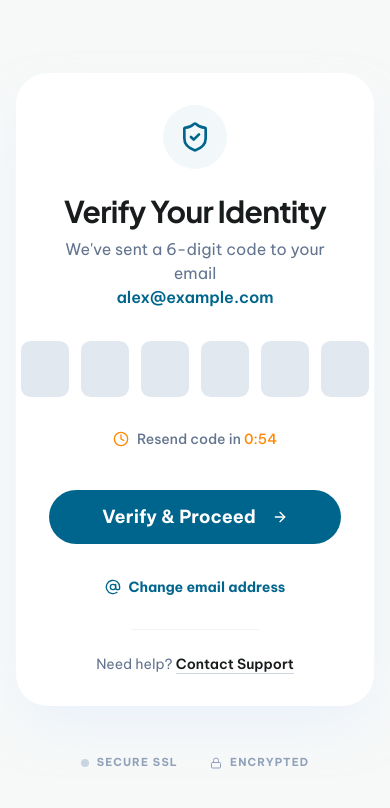
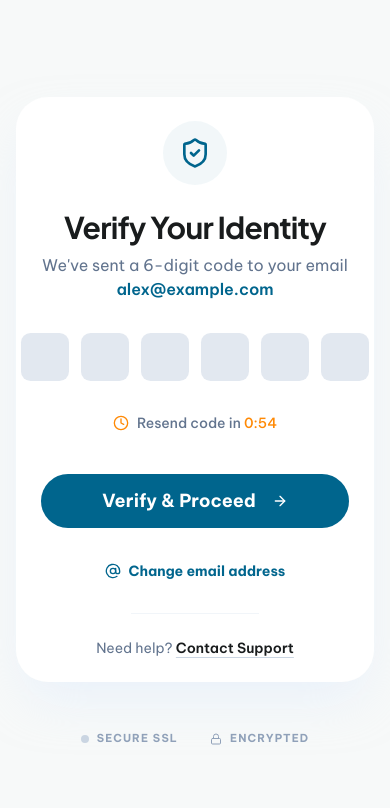
Before and after one commit to Sourav1018/TM-FE, a Next.js app: page /auth/verify-otp in a window 390 px wide. Shown: the top 808 px of the page. Built offline with nearby package versions, Linux system fonts and the light colour scheme.

Commit message:
refactor: Adjust UI padding, input text sizes, and responsive styling across authentication pages.

```diff
--- a/app/auth/login/page.tsx
+++ b/app/auth/login/page.tsx
@@ -46,7 +46,7 @@ export default function LoginPage() {
                 <Input
                   type="email"
                   placeholder="name@example.com"
-                  className="h-14 border-none bg-slate-100 pl-14 pr-4 text-base rounded-2xl focus-visible:ring-2 focus-visible:ring-primary/20"
+                  className="h-14 border-none bg-slate-100 pl-14 pr-4 text-sm md:text-base focus-visible:ring-2 focus-visible:ring-primary/20"
                 />
               </div>
             </div>
--- a/app/auth/signup/page.tsx
+++ b/app/auth/signup/page.tsx
@@ -92,7 +92,7 @@ export default function SignupPage() {
                 <Input
                   type="email"
                   placeholder="explorer@horizon.com"
-                  className="h-14 border-none bg-slate-100 pl-12 pr-4 text-base focus-visible:ring-2 focus-visible:ring-primary/20"
+                  className="h-14 border-none bg-slate-100 pl-12 pr-4 text-sm md:text-base focus-visible:ring-2 focus-visible:ring-primary/20"
                 />
               </div>
             </div>
@@ -105,15 +105,15 @@ export default function SignupPage() {
                 <Input
                   type="tel"
                   placeholder="+1 (555) 000-0000"
-                  className="h-14 border-none bg-slate-100 pl-12 pr-4 text-base focus-visible:ring-2 focus-visible:ring-primary/20"
+                  className="h-14 border-none bg-slate-100 pl-12 pr-4 text-sm md:text-base focus-visible:ring-2 focus-visible:ring-primary/20"
                 />
               </div>
             </div>
 
             {/* Terms & Privacy */}
-            <div className="flex items-start lg:items-center gap-2">
-              <Checkbox id="terms" className="h-5 w-5 border-slate-300 accent-primary" />
-              <Label htmlFor="terms" className="text-sm text-slate-500">
+            <div className="flex items-start gap-3">
+              <Checkbox id="terms" className="mt-1 h-5 w-5 border-slate-300 accent-primary" />
+              <Label htmlFor="terms" className="text-sm leading-relaxed flex-wrap text-slate-500">
                 I agree to the <Link href="#" className="font-semibold text-primary underline-offset-4 hover:underline">Terms of Service</Link> and <Link href="#" className="font-semibold text-primary underline-offset-4 hover:underline">Privacy Policy</Link>.
               </Label>
             </div>
--- a/app/auth/verify-otp/page.tsx
+++ b/app/auth/verify-otp/page.tsx
@@ -29,7 +29,7 @@ export default function VerifyOtpPage() {
     <div className="flex min-h-screen flex-col items-center justify-center bg-background p-4">
 
       {/* Main Card */}
-      <Card className="w-full max-w-lg overflow-hidden border-none bg-white/95  shadow-2xl shadow-blue-100/50 p-8 md:p-12">
+      <Card className="w-full max-w-lg overflow-hidden border-none bg-white/95 shadow-2xl shadow-blue-100/50 p-6 md:p-12">
         <CardContent className="flex flex-col items-center p-0 text-center">
           {/* Shield Icon */}
           <div className="mb-6 flex h-16 w-16 items-center justify-center rounded-full bg-primary/5 text-primary">
@@ -55,7 +55,7 @@ export default function VerifyOtpPage() {
                 value={digit}
                 onChange={(e) => handleOtpChange(index, e.target.value, otp, setOtp)}
                 onKeyDown={(e) => handleOtpKeyDown(index, e.key, otp[index])}
-                className="h-14 w-12 border-none bg-slate-200 text-center text-xl font-bold focus-visible:ring-2 focus-visible:ring-primary/20 md:h-16 md:w-14"
+                className="max-[376px]:h-10 max-[376px]:w-8.5 h-12 sm:h-14 w-12 sm:w-14 border-none bg-slate-200 text-center text-sm sm:text-lg font-bold focus-visible:ring-2 focus-visible:ring-primary/20"
               />
             ))}
           </div>
```
